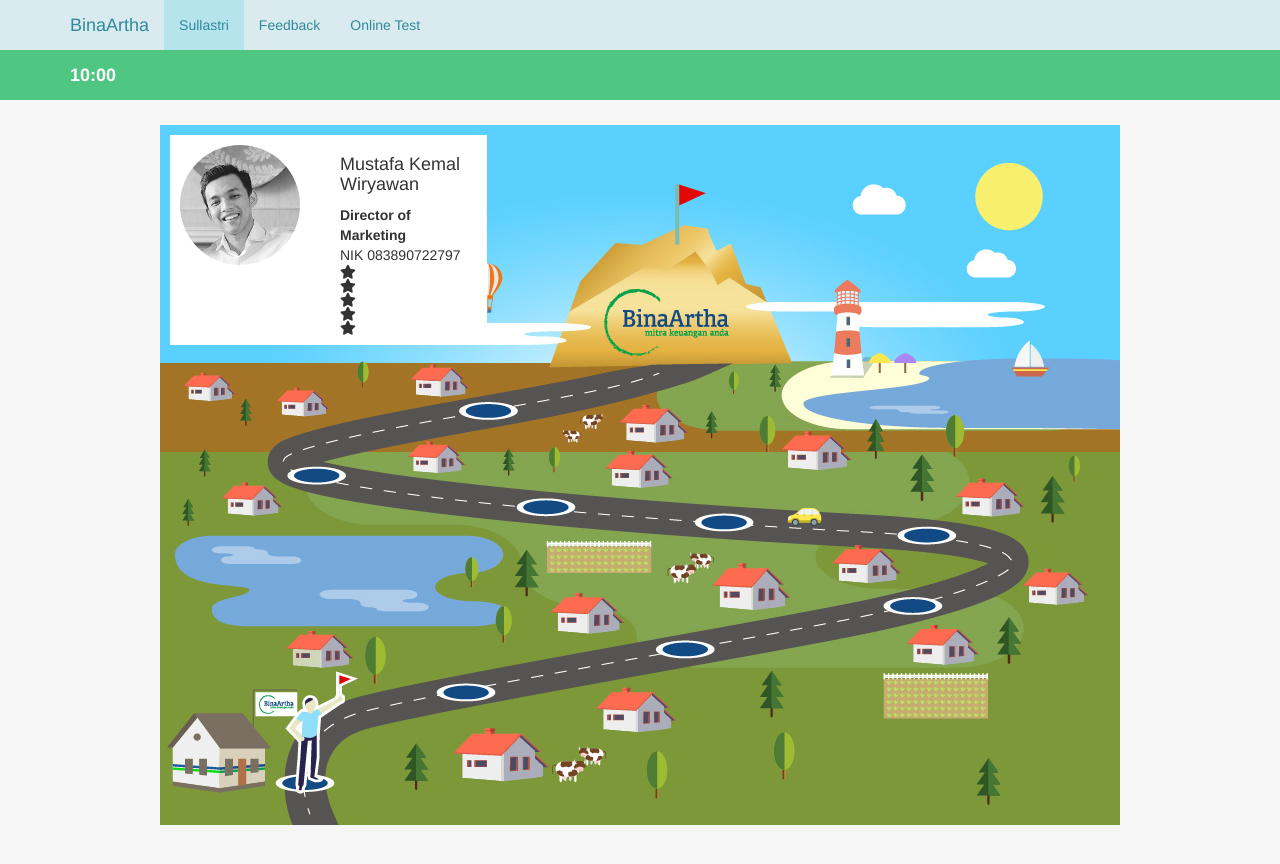
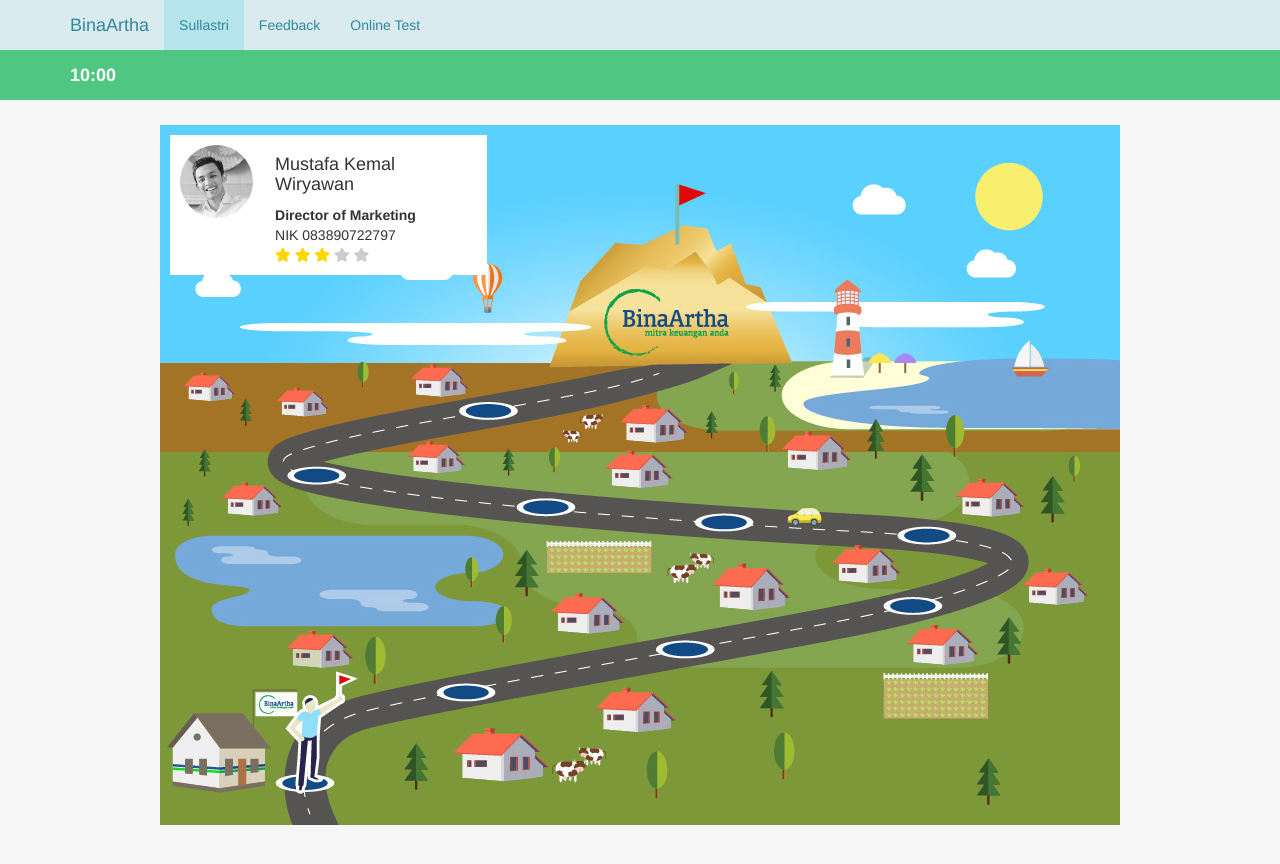
Before and after one commit to kemtol/Bina-Artha, a Jekyll site: the page built from laman/dashboard-user-level.md, in a window 1280 px wide and 950 px high. Shown: the top 864 px of the window. Built offline with Jekyll 4.4.1, drawn with Linux system fonts in a browser that asks for light colours; nearby versions of some CDN libraries.

Commit message:
Update admin-user-level.html

```diff
--- a/_layouts/admin-user-level.html
+++ b/_layouts/admin-user-level.html
@@ -52,19 +52,27 @@
       border-radius: 50%;
       display: inline-block;
       width:120px;
+      max-width:100%;
     }
     .circle img {
       width: 100%;
     }
 
     .a1,.a2{
-      width:49.5%;
+      width:29.5%;
       padding:1rem
     }
+    .a2{
+      width:70%;
+    }
+
     .a2 strong,
-    .a2 span{
+    .a2 span.x1{
       display:block;
     }
+
+    .fa.fa-star,.fa.fa-star.checked{color:#ccc}
+    .fa.fa-star.checked{color:gold}
   </style>
 
   <body>
@@ -83,7 +91,7 @@
         <div class="a2 pull-right">
           <h4>Mustafa Kemal Wiryawan</h4>
           <strong>Director of Marketing</strong>
-          <span>NIK 083890722797</span>
+          <span class="x1">NIK 083890722797</span>
           <div>
             <span class="fa fa-star checked"></span>
             <span class="fa fa-star checked"></span>
```
